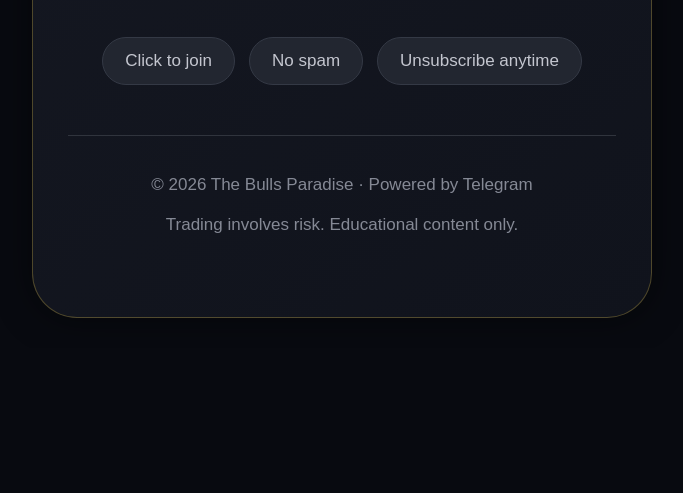
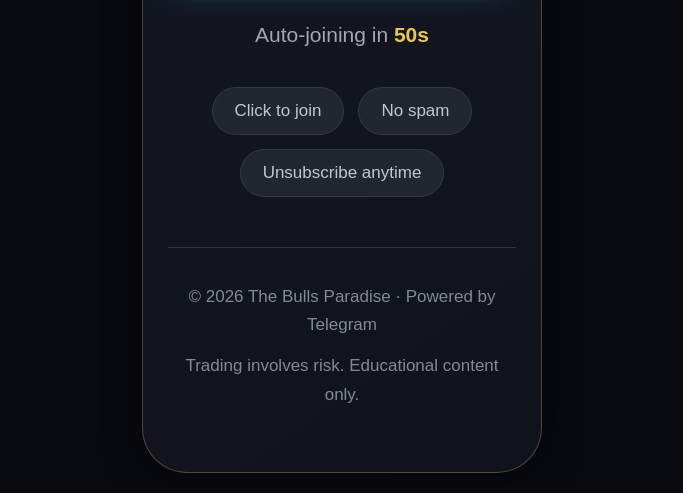
Before and after one commit to paradiseabhay/sudarshan, a plain HTML site: page index.html in a window 1280 px wide. Shown: the part 798-1291 px from the top of the page, without its empty margins (298-981 px from the left). Before the commit the page ends 1146 px from the top, so only its background shows below. Drawn offline with Linux system fonts and the light colour scheme.

Commit message:
Update index.html

```diff
--- a/index.html
+++ b/index.html
@@ -20,14 +20,14 @@ body {
     display: flex;
     align-items: center;
     justify-content: center;
-    padding: 30px 15px;
+    padding: 20px 10px;
     color: white;
 }
 
 .container {
     width: 100%;
-    max-width: 620px;
-    padding: 65px 35px;
+    max-width: 400px;
+    padding: 50px 25px;
     text-align: center;
     background: linear-gradient(145deg, #171a24, #10131c);
     border: 1px solid rgba(218,190,75,0.3);
```
